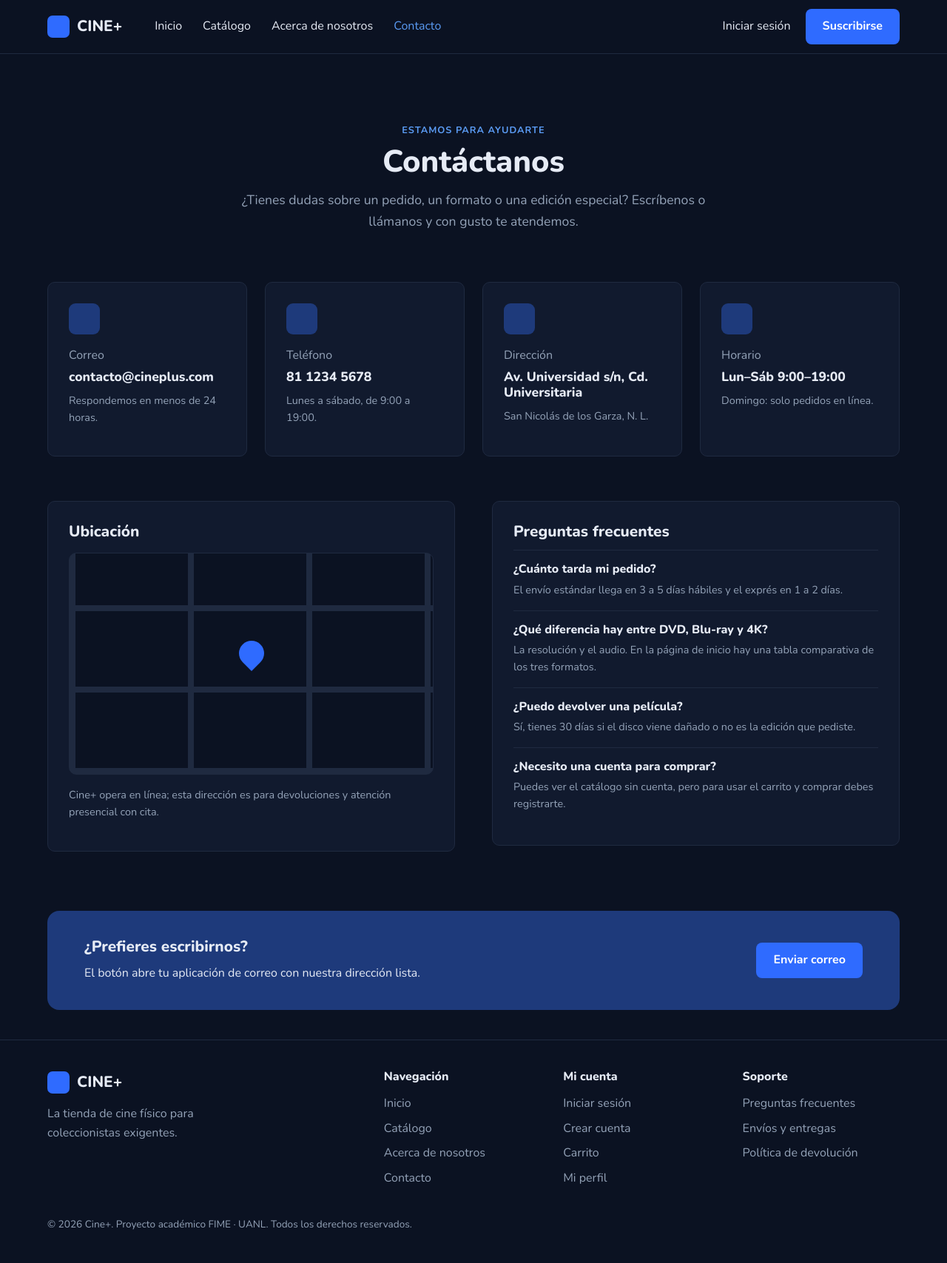
After one commit to TheChect/CinePlus, a PHP site: page /contacto.html in a window 1280 px wide. The commit adds this page. Shown: the whole page at 74% size. Run offline with PHP 8.4, Linux system fonts and the light colour scheme.

Commit message:
Agrega pantalla de Contacto

```diff
--- /dev/null
+++ b/contacto.html
@@ -0,0 +1,163 @@
+<!DOCTYPE html>
+<!-- Cine+ · Página de Contacto -->
+<html lang="es">
+<head>
+  <meta charset="UTF-8">
+  <meta name="viewport" content="width=device-width, initial-scale=1.0">
+  <title>Contacto · Cine+</title>
+  <link rel="stylesheet" href="css/estilos.css">
+</head>
+<body>
+
+<!-- Encabezado: es igual en todas las páginas; solo cambia el enlace con class="activo" -->
+<header class="encabezado">
+  <div class="contenedor encabezado-contenido">
+    <a class="logo" href="index.html">
+      <span class="logo-cuadro"></span> CINE+
+    </a>
+
+    <nav class="menu">
+      <a href="index.html">Inicio</a>
+      <a href="tienda.html">Catálogo</a>
+      <a href="acerca.html">Acerca de nosotros</a>
+      <a class="activo" href="contacto.html">Contacto</a>
+    </nav>
+
+    <div class="menu-cuenta">
+      <a href="login.html">Iniciar sesión</a>
+      <a class="btn btn-primario" href="registro.html">Suscribirse</a>
+    </div>
+  </div>
+</header>
+
+<main>
+
+<!-- Título de la página -->
+<section class="portada">
+  <div class="contenedor">
+    <span class="etiqueta">Estamos para ayudarte</span>
+    <h1>Contáctanos</h1>
+    <p class="texto-suave">
+      ¿Tienes dudas sobre un pedido, un formato o una edición especial?
+      Escríbenos o llámanos y con gusto te atendemos.
+    </p>
+  </div>
+</section>
+
+<!-- Datos de contacto (4 tarjetas) -->
+<section class="contenedor rejilla-4">
+  <div class="tarjeta">
+    <div class="icono"></div>
+    <span class="texto-suave">Correo</span>
+    <h3 class="dato">contacto@cineplus.com</h3>
+    <p class="texto-suave chico">Respondemos en menos de 24 horas.</p>
+  </div>
+  <div class="tarjeta">
+    <div class="icono"></div>
+    <span class="texto-suave">Teléfono</span>
+    <h3 class="dato">81 1234 5678</h3>
+    <p class="texto-suave chico">Lunes a sábado, de 9:00 a 19:00.</p>
+  </div>
+  <div class="tarjeta">
+    <div class="icono"></div>
+    <span class="texto-suave">Dirección</span>
+    <h3 class="dato">Av. Universidad s/n, Cd. Universitaria</h3>
+    <p class="texto-suave chico">San Nicolás de los Garza, N. L.</p>
+  </div>
+  <div class="tarjeta">
+    <div class="icono"></div>
+    <span class="texto-suave">Horario</span>
+    <h3 class="dato">Lun–Sáb 9:00–19:00</h3>
+    <p class="texto-suave chico">Domingo: solo pedidos en línea.</p>
+  </div>
+</section>
+
+<!-- Mapa y preguntas frecuentes -->
+<section class="seccion">
+  <div class="contenedor dos-columnas arriba">
+
+    <div class="tarjeta">
+      <h3>Ubicación</h3>
+      <!-- Mapa de ejemplo hecho con CSS (líneas como calles y un punto) -->
+      <div class="mapa">
+        <span class="mapa-punto"></span>
+      </div>
+      <p class="texto-suave chico">Cine+ opera en línea; esta dirección es para devoluciones y atención presencial con cita.</p>
+    </div>
+
+    <div class="tarjeta">
+      <h3>Preguntas frecuentes</h3>
+      <div class="pregunta">
+        <h4>¿Cuánto tarda mi pedido?</h4>
+        <p class="texto-suave chico">El envío estándar llega en 3 a 5 días hábiles y el exprés en 1 a 2 días.</p>
+      </div>
+      <div class="pregunta">
+        <h4>¿Qué diferencia hay entre DVD, Blu-ray y 4K?</h4>
+        <p class="texto-suave chico">La resolución y el audio. En la página de inicio hay una tabla comparativa de los tres formatos.</p>
+      </div>
+      <div class="pregunta">
+        <h4>¿Puedo devolver una película?</h4>
+        <p class="texto-suave chico">Sí, tienes 30 días si el disco viene dañado o no es la edición que pediste.</p>
+      </div>
+      <div class="pregunta">
+        <h4>¿Necesito una cuenta para comprar?</h4>
+        <p class="texto-suave chico">Puedes ver el catálogo sin cuenta, pero para usar el carrito y comprar debes registrarte.</p>
+      </div>
+    </div>
+
+  </div>
+</section>
+
+<!-- Invitación a escribir un correo -->
+<section class="contenedor">
+  <div class="aviso">
+    <div>
+      <h3>¿Prefieres escribirnos?</h3>
+      <p>El botón abre tu aplicación de correo con nuestra dirección lista.</p>
+    </div>
+    <!-- mailto: abre el programa de correo de la computadora -->
+    <a class="btn btn-primario" href="mailto:contacto@cineplus.com">Enviar correo</a>
+  </div>
+</section>
+
+</main>
+
+<!-- Pie de página -->
+<footer class="pie">
+  <div class="contenedor pie-columnas">
+    <div class="pie-marca">
+      <a class="logo" href="index.html"><span class="logo-cuadro"></span> CINE+</a>
+      <p class="texto-suave">La tienda de cine físico para coleccionistas exigentes.</p>
+    </div>
+
+    <div>
+      <h4>Navegación</h4>
+      <a href="index.html">Inicio</a>
+      <a href="tienda.html">Catálogo</a>
+      <a href="acerca.html">Acerca de nosotros</a>
+      <a href="contacto.html">Contacto</a>
+    </div>
+
+    <div>
+      <h4>Mi cuenta</h4>
+      <a href="login.html">Iniciar sesión</a>
+      <a href="registro.html">Crear cuenta</a>
+      <a href="carrito.html">Carrito</a>
+      <a href="perfil.html">Mi perfil</a>
+    </div>
+
+    <div>
+      <h4>Soporte</h4>
+      <a href="contacto.html">Preguntas frecuentes</a>
+      <a href="contacto.html">Envíos y entregas</a>
+      <a href="contacto.html">Política de devolución</a>
+    </div>
+  </div>
+
+  <div class="contenedor">
+    <p class="pie-copy">© 2026 Cine+. Proyecto académico FIME · UANL. Todos los derechos reservados.</p>
+  </div>
+</footer>
+
+</body>
+</html>
--- a/css/estilos.css
+++ b/css/estilos.css
@@ -410,3 +410,64 @@ a:hover {
   display: flex;
   gap: 12px;
 }
+
+/* =========================================================
+   Contacto
+   ========================================================= */
+/* Rejilla de 4 columnas para los datos de contacto */
+.rejilla-4 {
+  display: grid;
+  grid-template-columns: repeat(4, 1fr);
+  gap: 24px;
+}
+
+/* Dato principal de cada tarjeta (correo, teléfono...) */
+.dato {
+  font-size: 1.1rem;
+  margin: 6px 0 10px;
+}
+
+.chico {
+  font-size: 0.9rem;
+}
+
+/* Alinea arriba las dos columnas en lugar de al centro */
+.dos-columnas.arriba {
+  align-items: start;
+}
+
+/* Mapa dibujado con CSS: dos degradados repetidos simulan las calles */
+.mapa {
+  position: relative;
+  height: 300px;
+  margin: 16px 0;
+  border: 1px solid var(--borde);
+  border-radius: var(--radio);
+  background-color: var(--fondo);
+  background-image:
+    repeating-linear-gradient(0deg, var(--borde) 0 8px, transparent 8px 110px),
+    repeating-linear-gradient(90deg, var(--borde) 0 8px, transparent 8px 160px);
+}
+
+/* Punto azul que marca la ubicación */
+.mapa-punto {
+  position: absolute;
+  top: 45%;
+  left: 50%;
+  width: 34px;
+  height: 34px;
+  border-radius: 50% 50% 50% 0;
+  background-color: var(--azul);
+  transform: translate(-50%, -50%) rotate(-45deg);
+}
+
+/* Cada pregunta frecuente separada por una línea */
+.pregunta {
+  border-top: 1px solid var(--borde);
+  padding: 16px 0 4px;
+}
+
+.pregunta h4 {
+  font-size: 1rem;
+  margin-bottom: 6px;
+}
```
